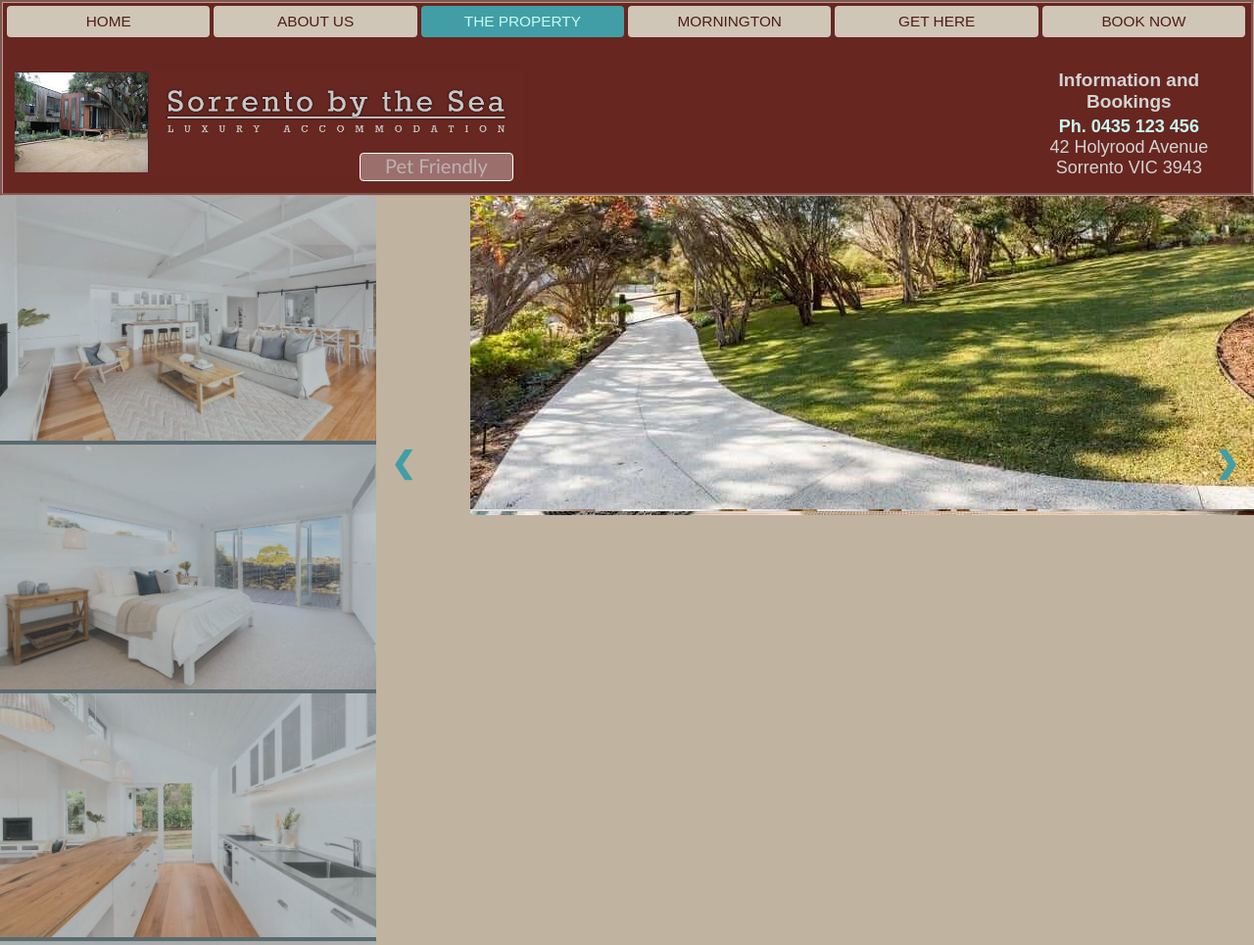
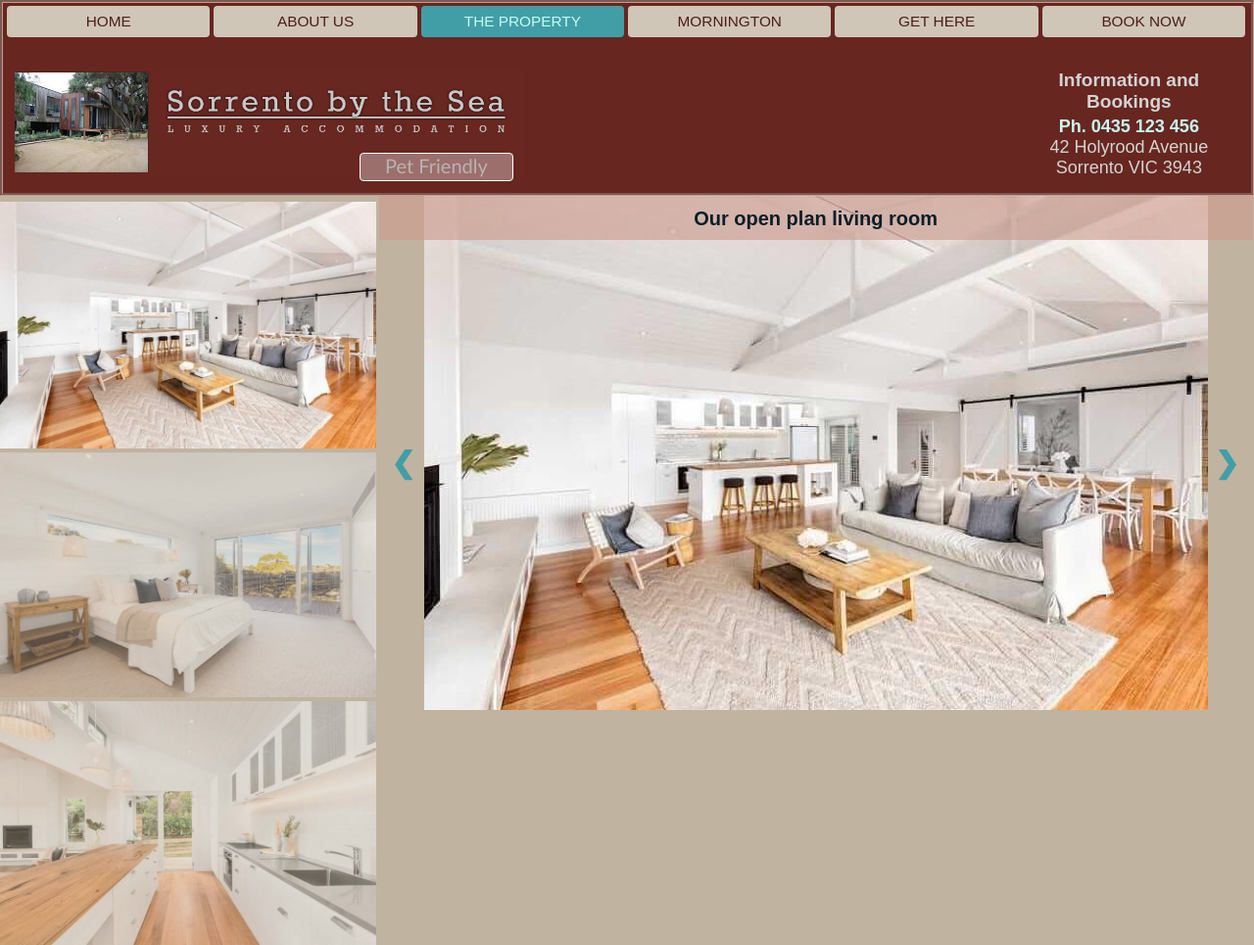
Before and after one commit to MrG-Force/Retreat_By_The_Sea_Project_V2, a plain HTML site: page gallery.html in a window 1280 px wide. Shown: the top 965 px of the page at 98% size. Drawn offline with Linux system fonts and the light colour scheme.

Commit message:
Gallery now scales properly, images are tamed

```diff
--- a/css/style.css
+++ b/css/style.css
@@ -3,7 +3,7 @@
 /* ------- GLOBALS ------- */
 /*#region*/
 * {
-   /*outline: solid 1px red;    ------- debug ------- */
+  /* outline: solid 1px red; */
   box-sizing: border-box;
   font-size: 100%;
   text-decoration: none;
@@ -528,6 +528,110 @@ footer p {
   background-color: rgba(208, 198, 184, 0.9);
 }
 
+/*#region*/
+/* ------- GALLERY.HTML ------- */
+#gallery {
+  position: absolute;
+  width: 100%;
+}
+#gallery header {
+  position:fixed;
+}
+
+#left-gallery {
+  position:relative;
+  top: 25%;
+  background-color: #C0B3A0;
+  transition: none;
+}
+
+.thumbnail {
+  width: 100%;
+  opacity: 0.6;
+}
+.active,
+.thumbnail:hover {
+  opacity:1;
+}
+/* Add a pointer when hovering on thumbnail */
+.pointer {
+  cursor:pointer;
+}
+#right-gallery {
+  /* Needed to position left and right arrows*/
+  margin-left: 30.2%;
+  margin-top: 24vh;
+  height: 70%;
+  width: 69.7%;
+  position: fixed;
+  /* outline: solid 2px yellow; */
+}
+.slideshow {
+  /* outline: solid 3px blue; */
+  display: none;
+  flex-flow: column;
+  position: relative;
+  height:74vh;
+}
+.slide {
+  width:100%;
+  height: 100%;
+  display: flex;
+  justify-content: center;
+  position: absolute;
+
+  /* outline: solid 5px darkorchid; */
+}
+.slide > img {
+  max-height: 100%;
+  max-width: 100%;
+  object-fit: cover;
+  position: absolute;
+  /* outline: solid 2px green; */
+
+}
+.slide-name {
+  color:#0B1E28;
+  background-color: rgba(204, 153, 141, 0.6);
+  font-size: 2.5vh;
+  line-height: 1.5vh;
+  position: absolute;
+  /* outline: solid 2px orange; */
+  width: 100%;
+}
+
+.slide-name h2 {
+  text-align: center;
+}
+.arrow {
+  cursor: pointer;
+  width: auto;
+  padding: 15px;
+  color:#429EA6;
+  font-weight: bold;
+  font-size: 30px;
+  border-radius: 0 3px 3px 0;
+  user-select: none;
+}
+.prev {
+  position: fixed;
+  top: 55%;
+  left:30%;
+}
+.next {
+  position: fixed;
+  right: 0%;
+  top: 55%;
+  border-radius: 3px 0 0 3px;
+}
+.prev:hover,
+.next:hover {
+  background-color: rgba(77, 29, 24, 0.7);
+  color:#C5FCF3;
+}
+
+/*#endregion*/
+
 /*#endregion*/
 
 /* ------- MORNINGTON.HTML ------- */
@@ -642,75 +746,6 @@ footer p {
 #right-side-mornington a{
   display: none;
 }
-
-/*#region*/
-/* ------- GALLERY.HTML ------- */
-#gallery header {
-  position:fixed;
-}
-#left-gallery {
-  position:relative;
-  top: 25%;
-}
-#right-gallery {
-  /* Needed to position left and right arrows*/
-  position: fixed;
-}
-.thumbnail {
-  width: 100%;
-  opacity: 0.6;
-}
-.active,
-.thumbnail:hover {
-  opacity:1;
-}
-/* Add a pointer when hovering on thumbnail */
-.pointer {
-  cursor:pointer;
-}
-.slideshow {
-  /* display: none; */
-  position:fixed;
-  right: 0%;
-}
-.slide {
-  width:100%;
-}
-.arrow{
-  cursor: pointer;
-  width: auto;
-  padding: 15px;
-  color:#429EA6;
-  font-weight: bold;
-  font-size: 30px;
-  border-radius: 0 3px 3px 0;
-  user-select: none;
-}
-.prev {
-  position: fixed;
-  top: 55%;
-  left:30%;
-}
-.next {
-  position: fixed;
-  right: 0%;
-  top: 55%;
-  border-radius: 3px 0 0 3px;
-}
-.prev:hover,
-.next:hover {
-  background-color: rgba(77, 29, 24, 0.7);
-  color:#C5FCF3;
-}
-.slide-name {
-  color:#0B1E28;
-  font-size: 18px;
-  padding: 10px 15px;
-  position:absolute;
-  top:0;
-}
-
-/*#endregion*/
 
 /*#endregion*/
 
--- a/gallery.html
+++ b/gallery.html
@@ -1,5 +1,5 @@
 <!DOCTYPE html>
-<html lang="en">
+<html lang="en" id="html-gallery">
 
 <head>
     <meta charset="UTF-8">
@@ -40,86 +40,118 @@
         <div class="left" id="left-gallery">
             <div class="column">
                 <div class="row">
-                    <img src="/images/RealEstate/living.jpg" class="thumbnail pointer" alt="living room">
+                    <img src="/images/RealEstate/living.jpg" class="thumbnail pointer" alt="living room"
+                        onclick="currentSlide(1)">
                 </div>
 
                 <div class="row">
-                    <img src="/images/RealEstate/bedroom.jpg" class="thumbnail pointer" alt="living room">
+                    <img src="/images/RealEstate/bedroom.jpg" class="thumbnail pointer" alt="living room"
+                        onclick="currentSlide(2)">
                 </div>
 
                 <div class="row">
-                    <img src="/images/RealEstate/kitchennette.jpg" class="thumbnail pointer" alt="living room">
+                    <img src="/images/RealEstate/kitchennette.jpg" class="thumbnail pointer" alt="living room"
+                        onclick="currentSlide(3)">
                 </div>
 
                 <div class="row">
-                    <img src="/images/RealEstate/lounge.jpg" class="thumbnail pointer" alt="living room">
+                    <img src="/images/RealEstate/lounge.jpg" class="thumbnail pointer" alt="living room"
+                        onclick="currentSlide(4)">
                 </div>
 
                 <div class="row">
-                    <img src="/images/RealEstate/brekkie_bar.jpg" class="thumbnail pointer" alt="living room">
+                    <img src="/images/RealEstate/brekkie_bar.jpg" class="thumbnail pointer" alt="living room"
+                        onclick="currentSlide(5)">
                 </div>
 
                 <div class="row">
-                    <img src="/images/RealEstate/bathroom.jpg" class="thumbnail pointer" alt="living room">
+                    <img src="/images/RealEstate/bathroom.jpg" class="thumbnail pointer" alt="living room"
+                        onclick="currentSlide(6)">
                 </div>
 
                 <div class="row">
-                    <img src="/images/RealEstate/view.jpg" class="thumbnail pointer" alt="living room">
+                    <img src="/images/RealEstate/view.jpg" class="thumbnail pointer" alt="living room"
+                        onclick="currentSlide(7)">
                 </div>
 
                 <div class="row">
-                    <img src="/images/RealEstate/entry.jpg" class="thumbnail pointer" alt="living room">
+                    <img src="/images/RealEstate/entry.jpg" class="thumbnail pointer" alt="living room"
+                        onclick="currentSlide(8)">
                 </div>
             </div>
         </div>
 
         <div class="right" id="right-gallery">
             <div class="slideshow">
-                <div class="slide-name">Living room</div>
-                <img src="/images/RealEstate/living.jpg" alt="" class="slide">
+                <div class="slide"><img src="/images/RealEstate/living.jpg" alt="">
+                    <div class="slide-name">
+                        <h2>Our open plan living room</h2>
+                    </div>
+                </div>
             </div>
 
             <div class="slideshow">
-                <div class="slide-name">Bedroom</div>
-                <img src="/images/RealEstate/bedroom.jpg" alt="" class="slide">
+                <div class="slide"><img src="/images/RealEstate/bedroom.jpg" alt="">
+                    <div class="slide-name">
+                        <h2>Our cozy bedroom with amazing views</h2>
+                    </div>
+                </div>
             </div>
 
             <div class="slideshow">
-                <div class="slide-name">Kitchen</div>
-                <img src="/images/RealEstate/kitchennette.jpg" alt="" class="slide">
+                <div class="slide"><img src="/images/RealEstate/kitchennette.jpg" alt="">
+                    <div class="slide-name">
+                        <h2>Kitchen with modern appliances</h2>
+                    </div>
+                </div>
             </div>
 
             <div class="slideshow">
-                <div class="slide-name">TV lounge</div>
-                <img src="/images/RealEstate/lounge.jpg" alt="" class="slide">
+                <div class="slide"><img src="/images/RealEstate/lounge.jpg" alt="">
+                    <div class="slide-name">
+                        <h2>Lay back and relax in the TV lounge</h2>
+                    </div>
+                </div>
             </div>
 
             <div class="slideshow">
-                <div class="slide-name">Breakfast bar</div>
-                <img src="/images/RealEstate/brekkie_bar.jpg" alt="" class="slide">
+                <div class="slide"><img src="/images/RealEstate/brekkie_bar.jpg" alt="">
+                    <div class="slide-name">
+                        <h2>It's brekky time!</h2>
+                    </div>
+                </div>
             </div>
 
             <div class="slideshow">
-                <div class="slide-name">Bathroom</div>
-                <img src="/images/RealEstate/bathroom.jpg" alt="" class="slide">
+                <div class="slide"><img src="/images/RealEstate/bathroom.jpg" alt="">
+                    <div class="slide-name">
+                        <h2>Our luxury bathroom</h2>
+                    </div>
+                </div>
             </div>
 
             <div class="slideshow">
-                <div class="slide-name">View</div>
-                <img src="/images/RealEstate/view.jpg" alt="" class="slide">
+                <div class="slide"><img src="/images/RealEstate/view.jpg" alt="">
+                    <div class="slide-name">
+                        <h2>All our rooms come with a view</h2>
+                    </div>
+                </div>
             </div>
 
             <div class="slideshow">
-                <div class="slide-name">Entrance</div>
-                <img src="/images/RealEstate/entry.jpg" alt="" class="slide">
+                <div class="slide"><img src="/images/RealEstate/entry.jpg" alt="">
+                    <div class="slide-name">
+                        <h2>We are waiting for you...</h2>
+                    </div>
+                </div>
             </div>
 
-            <a class="prev arrow" onclick="">❮</a>
-            <a class="next arrow" onclick="">❯</a>
+            <a class="prev arrow" onclick="plusSlides(-1)">❮</a>
+            <a class="next arrow" onclick="plusSlides(1)">❯</a>
         </div>
 
     </main>
-    <!-- <script src="/js/gallery.js"></script> -->
+    <script src="/js/gallery.js"></script>
 
 </body>
 
--- a/js/gallery.js
+++ b/js/gallery.js
@@ -17,7 +17,7 @@ function showSlides(n) {
     for (i = 0; i < thumbs.length; i++) {
         thumbs[i].className = thumbs[i].className.replace(" active", "");
     }
-    slides[slideIndex - 1].style.display = "none";
+    slides[slideIndex - 1].style.display = "flex";
     thumbs[slideIndex - 1].className += " active";
 }
 function plusSlides(n) {
```
